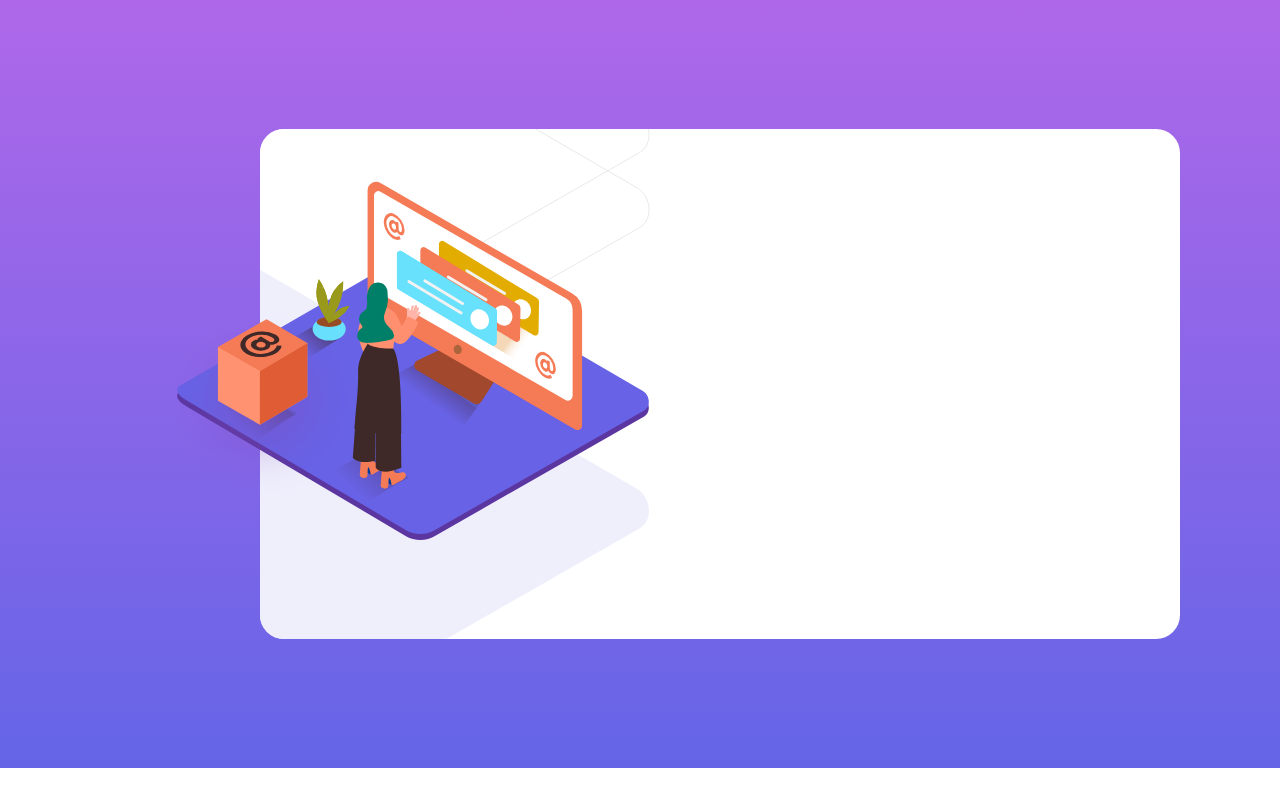
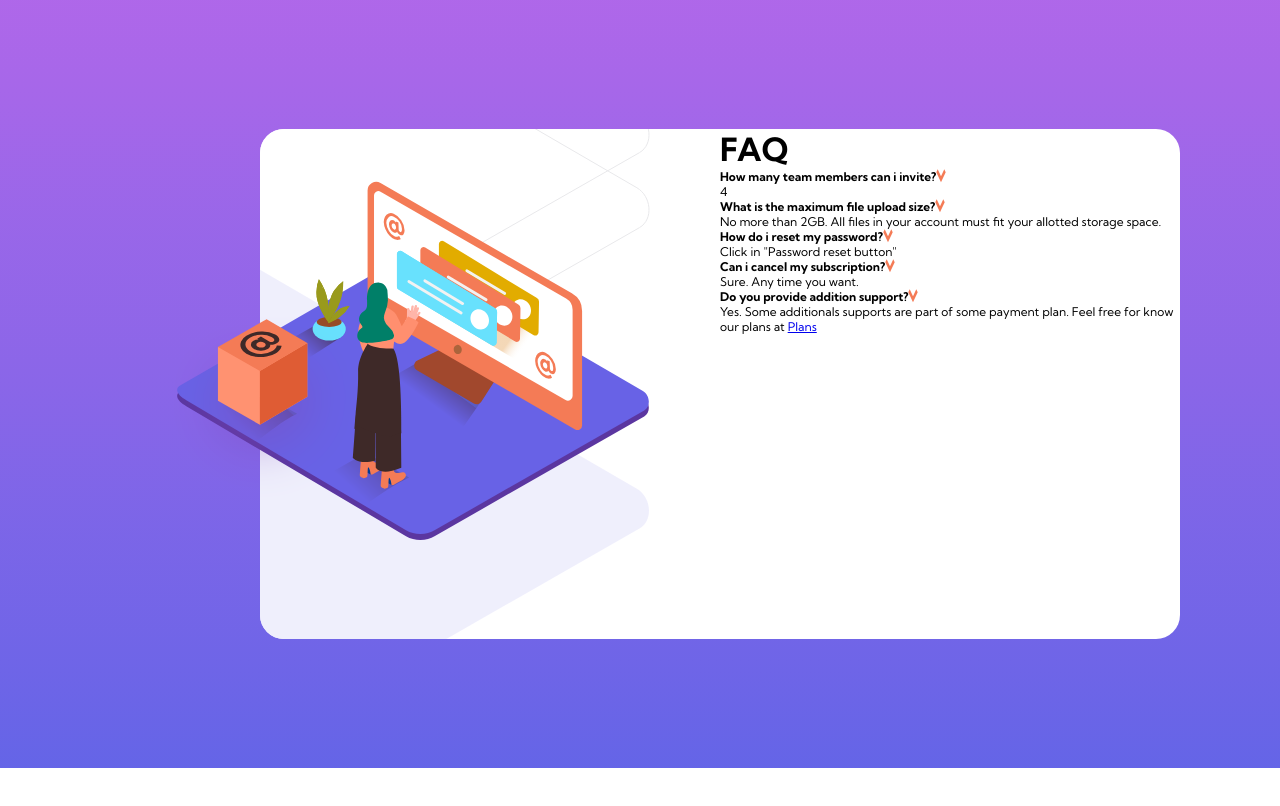
Before and after one commit to fladeia/faq-accordion-card, a plain HTML site: page index.html in a window 1280 px wide. Shown: the top 806 px of the page. Drawn offline with Linux system fonts and the light colour scheme.

Commit message:
questions addded

```diff
--- a/index.html
+++ b/index.html
@@ -1,13 +1,25 @@
 <!DOCTYPE html>
 <html lang="en">
-<head>
-  <meta charset="UTF-8">
-  <meta name="viewport" content="width=device-width, initial-scale=1.0"> <!-- displays site properly based on user's device -->
-  <link rel="icon" type="image/png" sizes="32x32" href="./images/favicon-32x32.png">
-  <link rel="stylesheet" href="style.css">
-  <title>Frontend Mentor | FAQ Accordion Card</title>
-</head>
-<body>
+  <head>
+    <meta charset="UTF-8" />
+    <meta name="viewport" content="width=device-width, initial-scale=1.0" />
+    <!-- displays site properly based on user's device -->
+    <link
+      rel="icon"
+      type="image/png"
+      sizes="32x32"
+      href="./images/favicon-32x32.png"
+    />
+    <link rel="stylesheet" href="style.css" />
+    <link rel="preconnect" href="https://fonts.googleapis.com" />
+    <link rel="preconnect" href="https://fonts.gstatic.com" crossorigin />
+    <link
+      href="https://fonts.googleapis.com/css2?family=Kumbh+Sans:wght@400;700&display=swap"
+      rel="stylesheet"
+    />
+    <title>Frontend Mentor | FAQ Accordion Card</title>
+  </head>
+  <body>
     <div class="bg-main">
       <div class="container-main">
         <div class="illustration-bg-mobile"></div>
@@ -19,9 +31,81 @@
           </div>
         </div>
         <div class="faq">
+          <div class="title">
+            <h1>FAQ</h1>
+          </div>
+          <div class="questions">
+            <div class="question-container">
+              <p class="question">How many team members can i invite?</p>
+              <img
+                src="./images/icon-arrow-down.svg"
+                alt="drop-down-question"
+              />
+            </div>
+            <div class="answer-container">
+              <p class="answer">4</p>
+            </div>
+          </div>
+          <div class="questions">
+            <div class="question-container">
+              <p class="question">What is the maximum file upload size?</p>
+              <img
+                src="./images/icon-arrow-down.svg"
+                alt="drop-down-question"
+              />
+            </div>
+            <div class="answer-container">
+              <p class="answer">
+                No more than 2GB. All files in your account must fit your
+                allotted storage space.
+              </p>
+            </div>
+          </div>
+          <div class="questions">
+            <div class="question-container">
+              <p class="question">How do i reset my password?</p>
+              <img
+                src="./images/icon-arrow-down.svg"
+                alt="drop-down-question"
+              />
+            </div>
+
+            <div class="answer-container">
+              <p class="answer">Click in "Password reset button"</p>
+            </div>
+          </div>
+          <div class="questions">
+            <div class="question-container">
+              <p class="question">Can i cancel my subscription?</p>
+              <img
+                src="./images/icon-arrow-down.svg"
+                alt="drop-down-question"
+              />
+            </div>
+
+            <div class="answer-container">
+              <p class="answer">Sure. Any time you want.</p>
+            </div>
+          </div>
+          <div class="questions">
+            <div class="question-container">
+              <p class="question">Do you provide addition support?</p>
+              <img
+                src="./images/icon-arrow-down.svg"
+                alt="drop-down-question"
+              />
+            </div>
+
+            <div class="answer-container">
+              <p class="answer">
+                Yes. Some additionals supports are part of some payment plan.
+                Feel free for know our plans at <a href="#">Plans</a>
+              </p>
+            </div>
+          </div>
         </div>
       </div>
     </div>
     <script src="index.js"></script>
-</body>
+  </body>
 </html>
--- a/style.css
+++ b/style.css
@@ -2,6 +2,10 @@
   margin: 0;
   padding: 0;
   box-sizing: border-box;
+}
+
+body {
+  font-family: "Kumbh Sans", sans-serif;
 }
 
 .bg-main {
@@ -62,15 +66,31 @@
   width: 50%;
 }
 
+.questions {
+  font-size: 12px;
+  font-weight: 700;
+}
+
+.question-container {
+  display: flex;
+}
+
+.answer {
+  font-size: 12px;
+  font-weight: 400;
+}
+
 @media (max-width: 768px) {
   .bg-main {
-        width: 375px
+    width: 375px;
   }
 
   .container-main {
     width: 330px;
     height: 538px;
     border-radius: 24px;
+    display: flex;
+    flex-direction: column;
   }
 
   .illustration {
@@ -88,11 +108,10 @@
   }
 
   .illustration-bg2-mobile {
-        width: 400%;
-        height: 100%;
+    width: 100%;
+    height: 20%;
     background-image: url("./images/bg-pattern-mobile.svg");
     background-repeat: no-repeat;
     background-position: 42px 0px;
   }
-
 }
```
Lines whose indentation alone changed are shown as unchanged.
